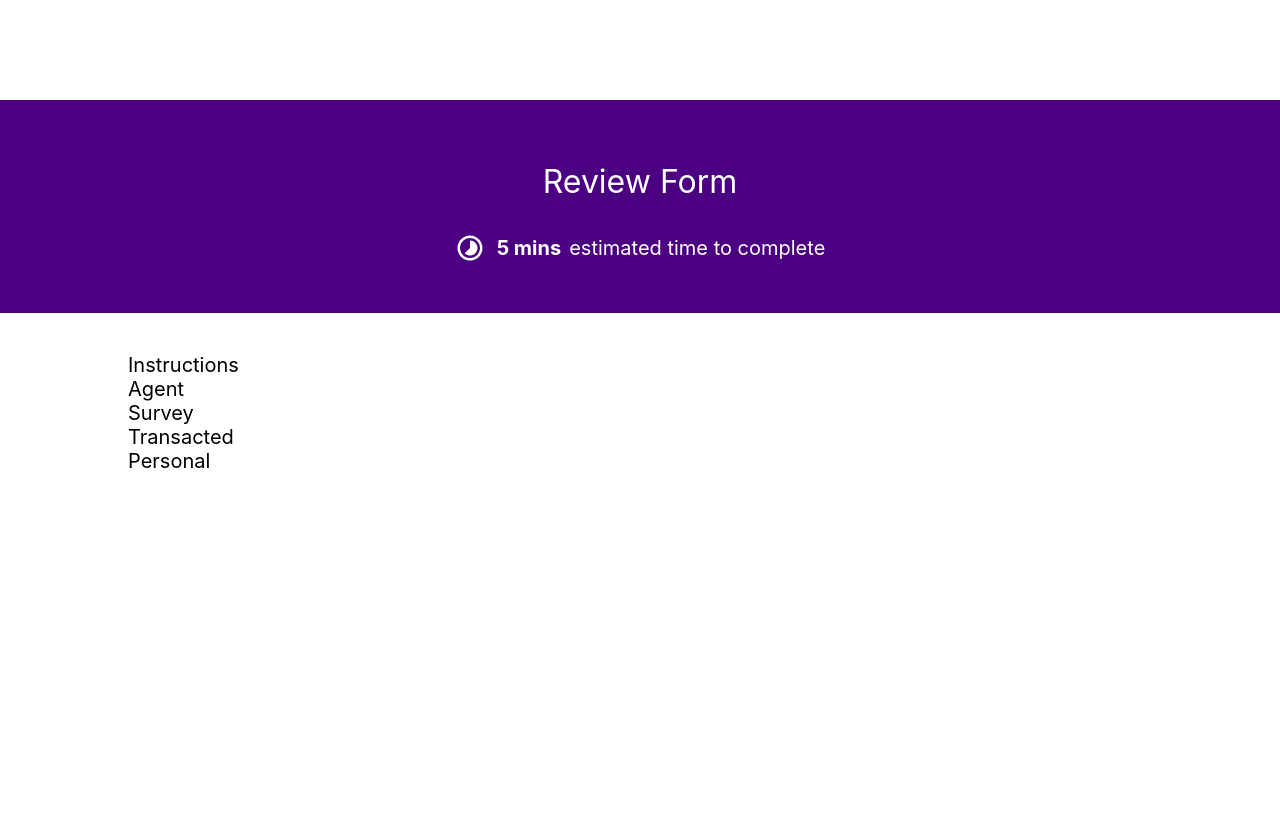
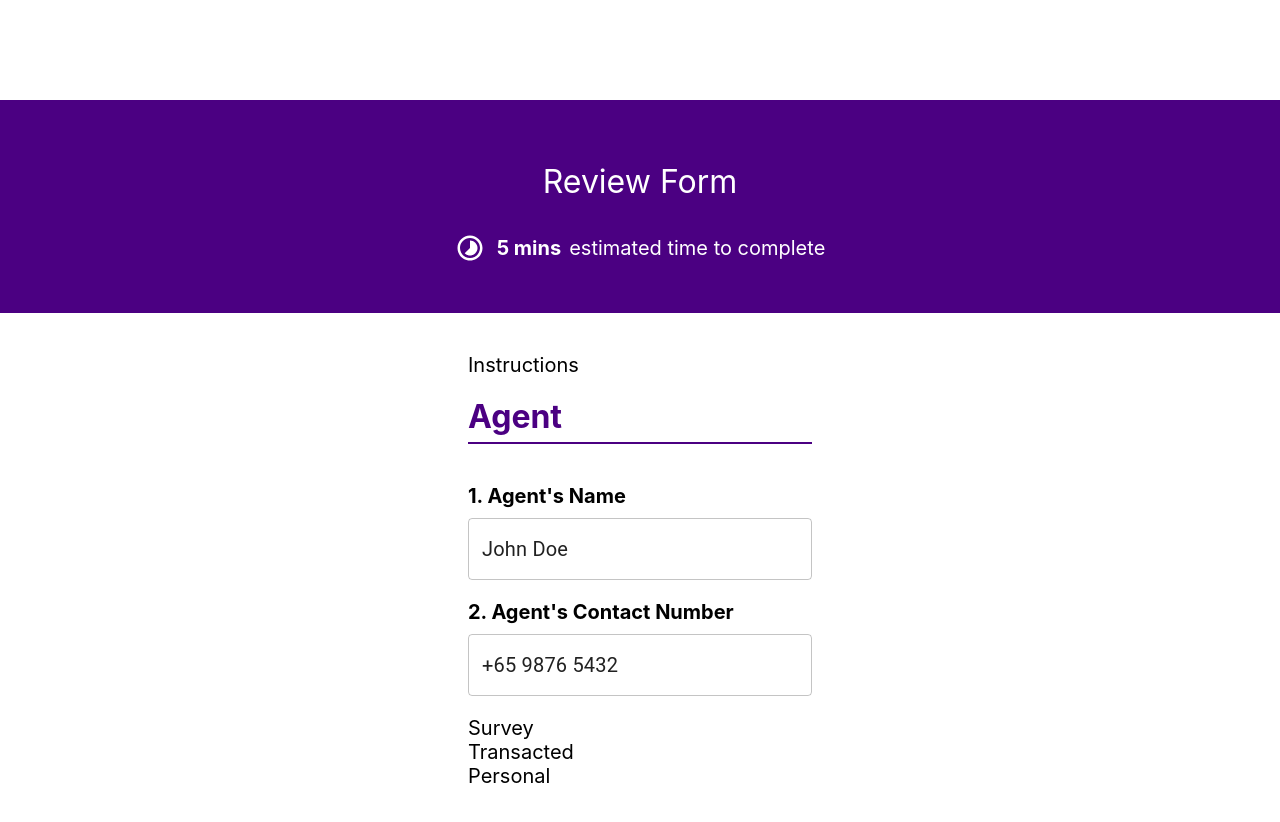
Before and after one commit to coolscoder/reviewform, a Next.js app: page / in a window 1280 px wide. Shown: the top 822 px of the page. Before the commit the page ends 800 px from the top, so only its background shows below. Built offline with nearby package versions, Linux system fonts and the light colour scheme.

Commit message:
feat: clean up code bases

```diff
--- a/components/Input/styles.module.css
+++ b/components/Input/styles.module.css
@@ -1,3 +1,4 @@
 .label {
+  font-weight: bold;
   margin-bottom: 10px;
 }
--- a/pages/Agent/index.js
+++ b/pages/Agent/index.js
@@ -1,9 +1,26 @@
-import React from 'react'
+import React, { useState } from 'react'
+import Title from '../../components/Title'
+import Input from '../../components/Input'
 import styles from './styles.module.css'
 
 const Agent = () => {
+  const [name, setName] = useState('John Doe')
+  const [number, setNumber] = useState('+65 9876 5432')
+
   return (
-    <div>Agent</div>
+    <div className={styles.agent}>
+      <Title title="Agent" />
+      <Input
+        label="1. Agent's Name"
+        value={name}
+        onChange={e => setName(e.target.value)}
+      />
+      <Input
+        label="2. Agent's Contact Number"
+        value={number}
+        onChange={e => setNumber(e.target.value)}
+      />
+    </div>
   )
 }
 
--- a/pages/Agent/styles.module.css
+++ b/pages/Agent/styles.module.css
@@ -0,0 +1,3 @@
+.agent {
+  margin: 1em 0;
+}
--- a/pages/Header/index.js
+++ b/pages/Header/index.js
@@ -1,5 +1,5 @@
 import React from 'react'
-import TimelapseIcon from '@mui/icons-material/Timelapse';
+import TimelapseIcon from '@mui/icons-material/Timelapse'
 import styles from './styles.module.css'
 
 const Header = () => {
--- a/styles/Home.module.css
+++ b/styles/Home.module.css
@@ -1,3 +1,6 @@
 .container {
+  max-width: 600px;
   padding: 40px 10%;
+  margin-left: auto;
+  margin-right: auto;
 }
--- a/styles/globals.css
+++ b/styles/globals.css
@@ -15,3 +15,7 @@ a {
 * {
   box-sizing: border-box;
 }
+
+.MuiFormControl-root {
+  width: 100%;
+}
```
